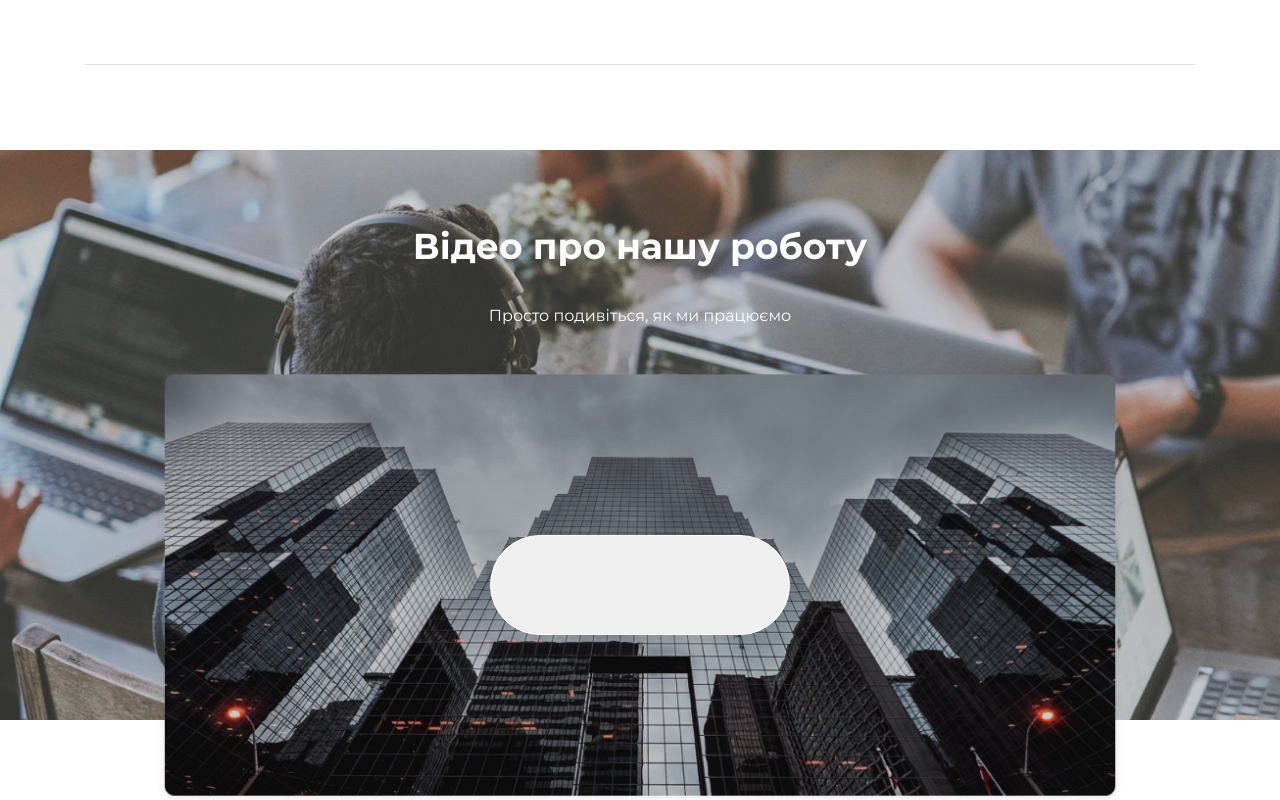
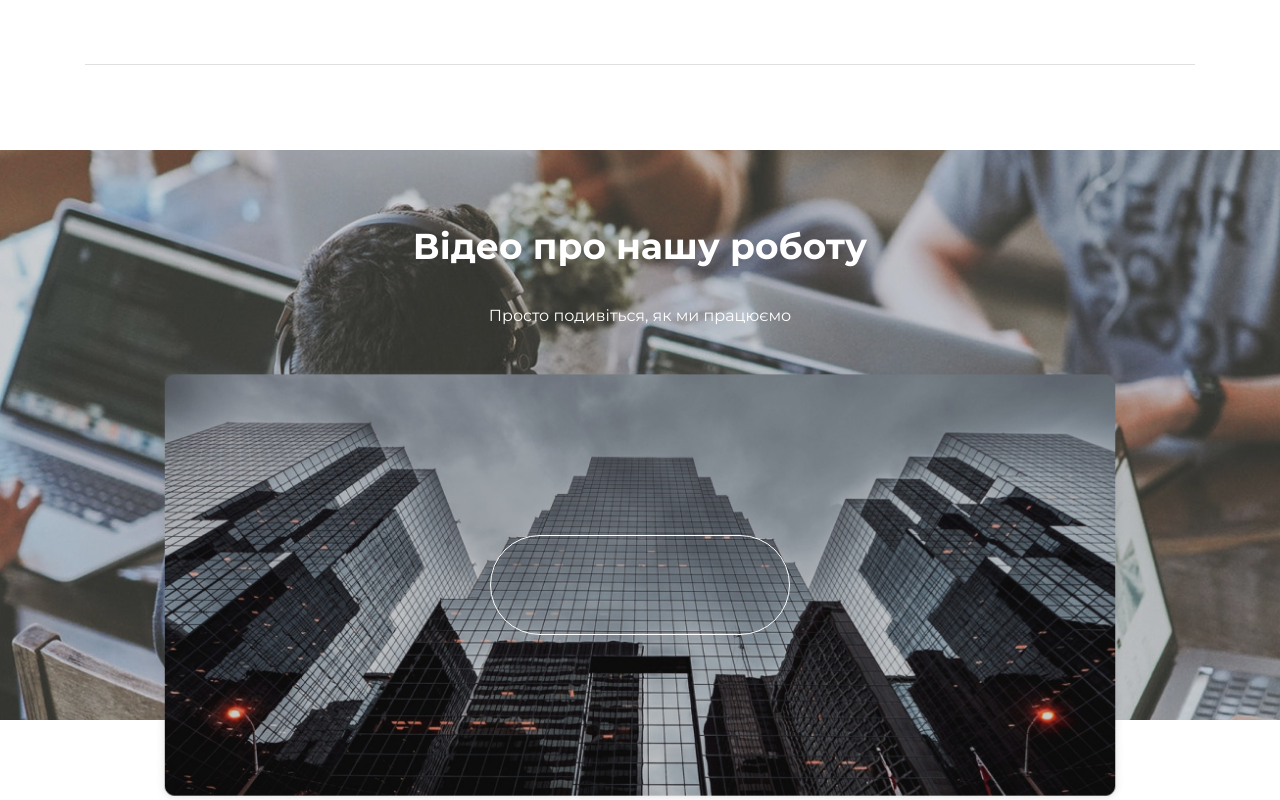
Before and after one commit to riko1212/bc-generation, a plain HTML site: page index.html in a window 1280 px wide. Shown: the part 3292-4092 px from the top of the page. Drawn offline with nearby package versions, Linux system fonts and the light colour scheme.

Commit message:
fix: button transparent

```diff
--- a/css/styles.css
+++ b/css/styles.css
@@ -425,7 +425,7 @@ address {
 .video-play-btn {
   width: 300px;
   height: 100px;
-  color: transparent;
+  background-color: transparent;
   border: 1px solid #ffffff;
   border-radius: 200px;
 }
```
